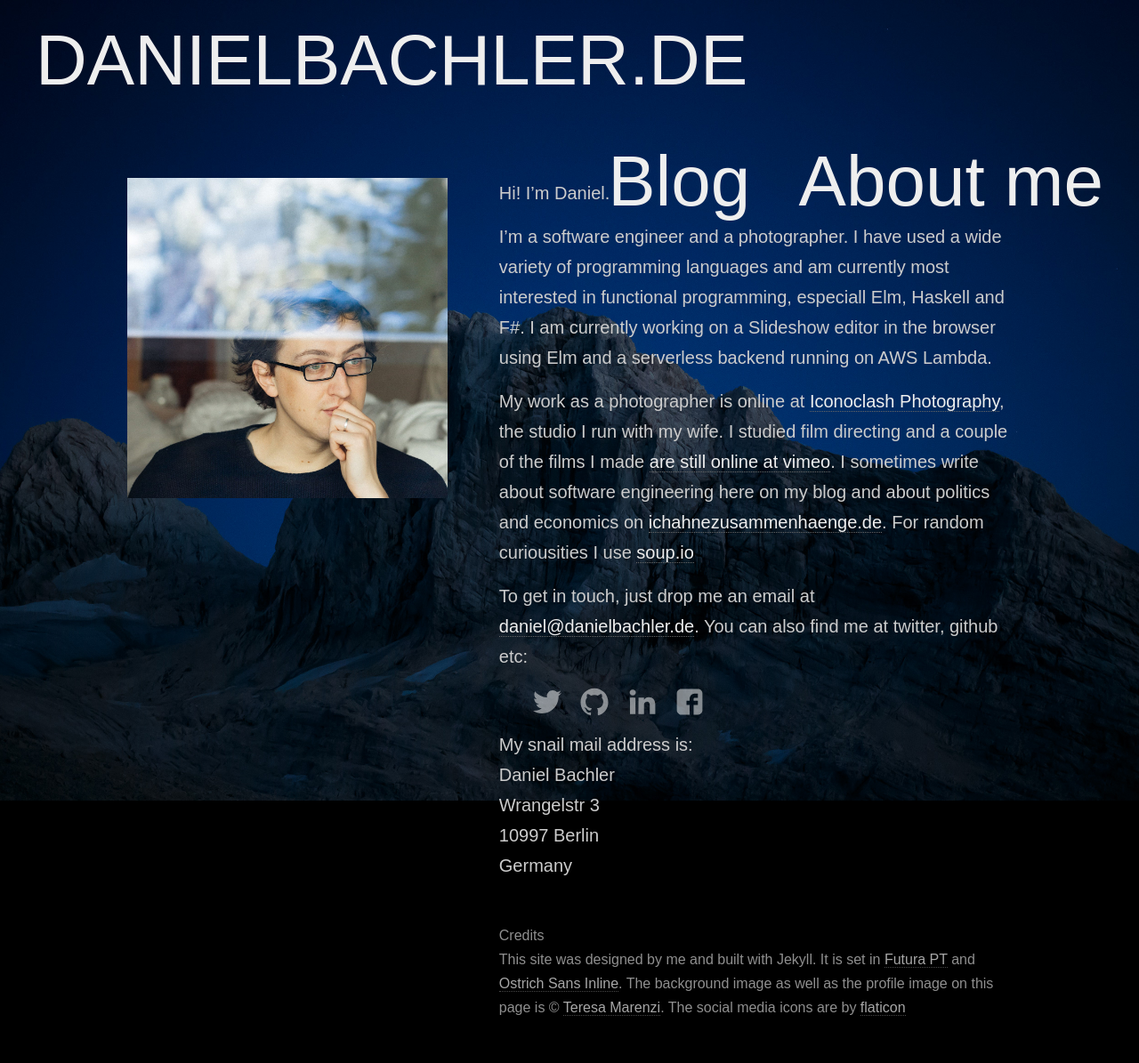
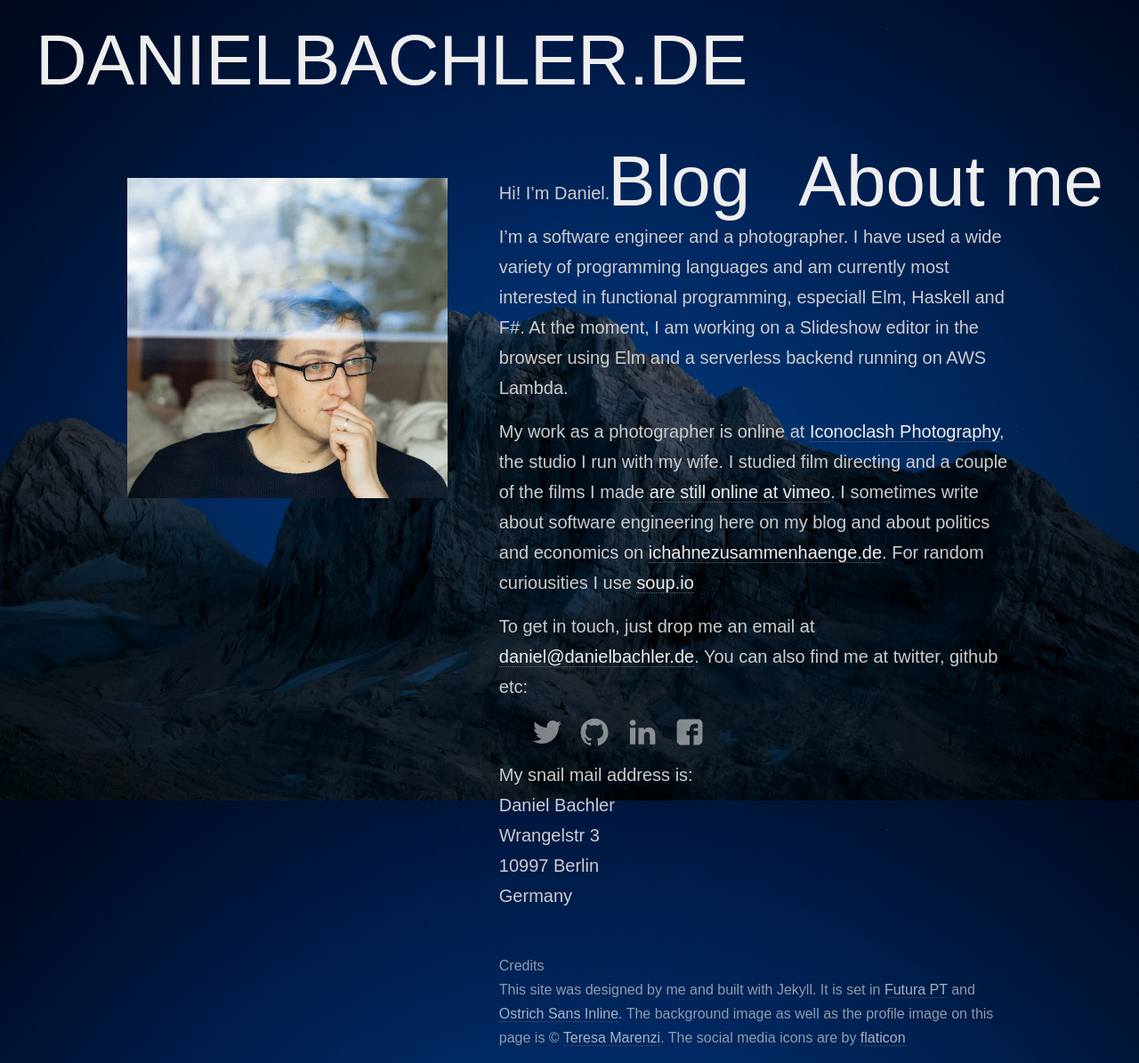
Before and after one commit to danyx23/danyx23.github.io, a Jekyll site: the page built from about.html, in a window 1280 px wide. Shown: the whole page at 89% size. Built offline with Jekyll 4.4.1, drawn with Linux system fonts in a browser that asks for light colours; Markdown is read by kramdown in place of the engine named in the settings; before the commit the page ends 1161 px from its top, so only the background shows below that.

Commit message:
Minor fixes.

```diff
--- a/_sass/_custom.scss
+++ b/_sass/_custom.scss
@@ -1,6 +1,6 @@
 html {
   background: black;
-  height: 100%;
+  min-height: 100%;
 }
 
 body {
@@ -8,7 +8,7 @@ body {
   background-size: cover;
   color: #ccc;
   font-family: "futura-pt", sans-serif;
-  height: 100%;
+  min-height: 100%;
 }
 
 .wrapper.about-me {
--- a/about.html
+++ b/about.html
@@ -19,7 +19,7 @@ title: About me
             </p>
 
             <p>
-                I’m a software engineer and a photographer. I have used a wide variety of programming languages and am currently most interested in functional programming, especiall Elm, Haskell and F#. I am currently working on a Slideshow editor in the browser using Elm and a serverless backend running on AWS Lambda.
+                I’m a software engineer and a photographer. I have used a wide variety of programming languages and am currently most interested in functional programming, especiall Elm, Haskell and F#. At the moment, I am working on a Slideshow editor in the browser using Elm and a serverless backend running on AWS Lambda.
             </p>
 
             <p>
```
